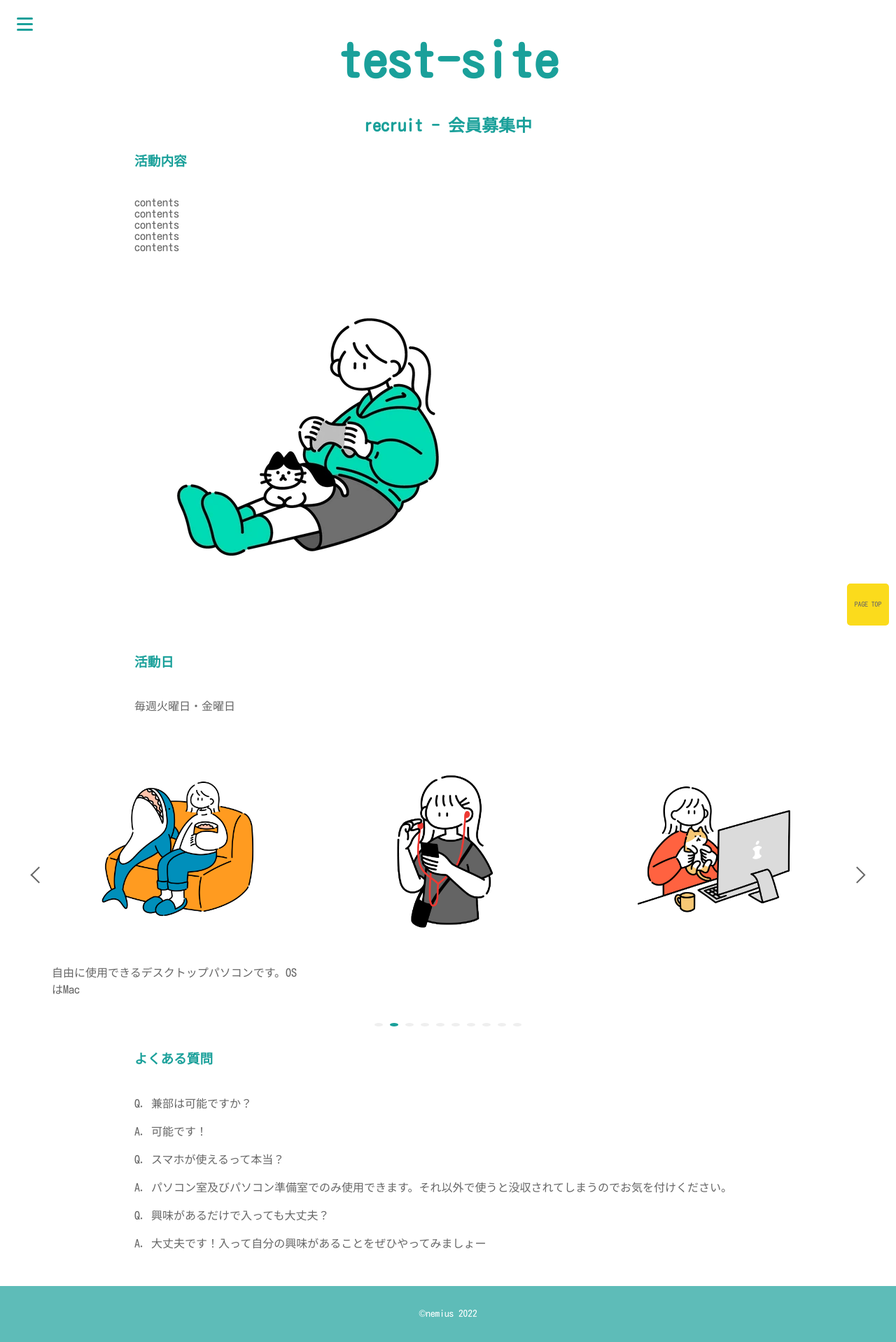
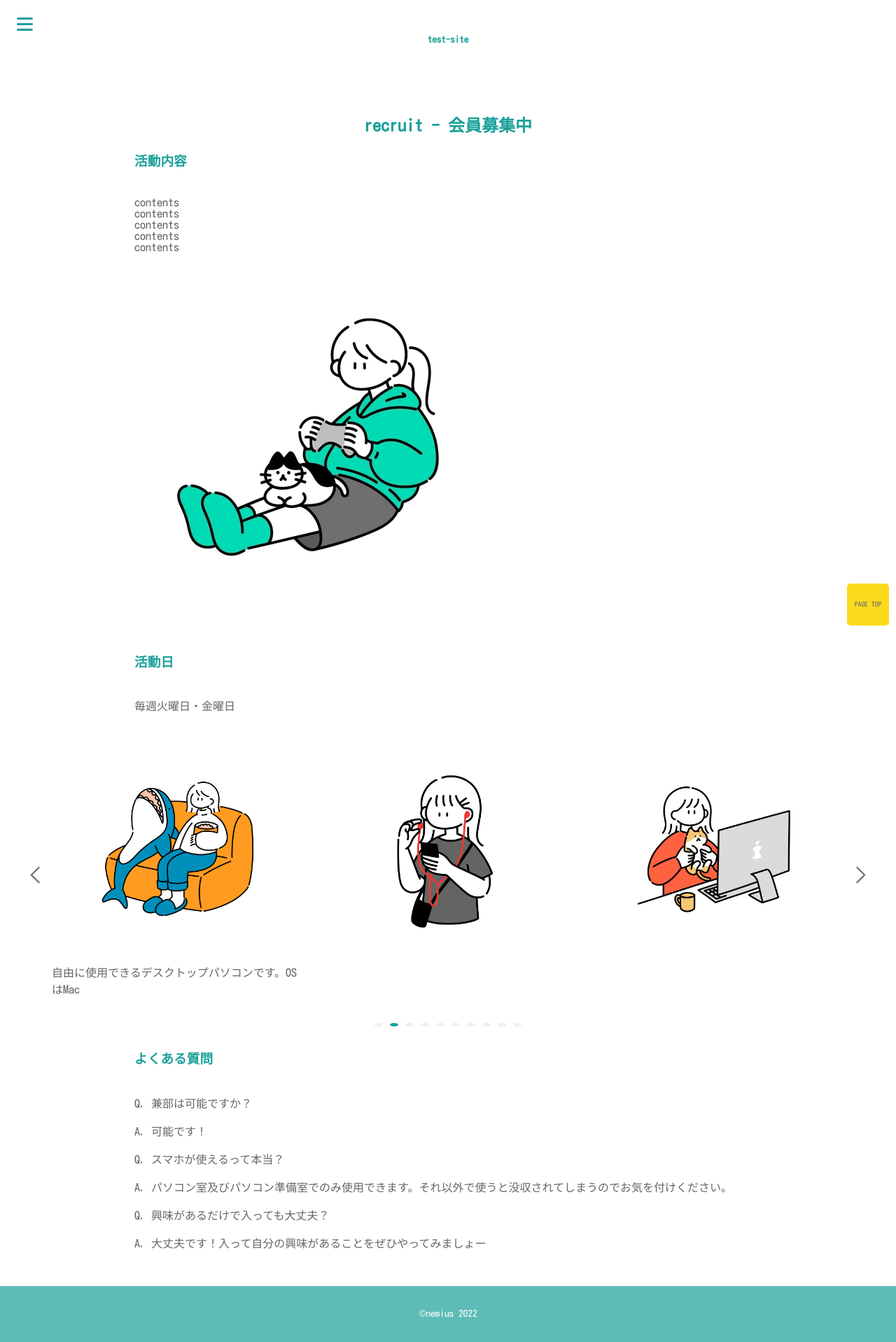
Before and after one commit to n0cti1ucent/test-site, a Jekyll site: the page built from recruit.html, in a window 1280 px wide. Shown: the whole page at 70% size. Built offline with Jekyll 4.4.1, drawn with Linux system fonts in a browser that asks for light colours.

Commit message:
change header

```diff
--- a/assets/css/header.css
+++ b/assets/css/header.css
@@ -1,7 +1,9 @@
 header {
-    font-size: 16px;
     height: 5vh;
     padding-bottom: 5vh;
+}
+h1 {
+    font-size: small;
 }
 
 @media screen and (max-widht: 426px) {
```
